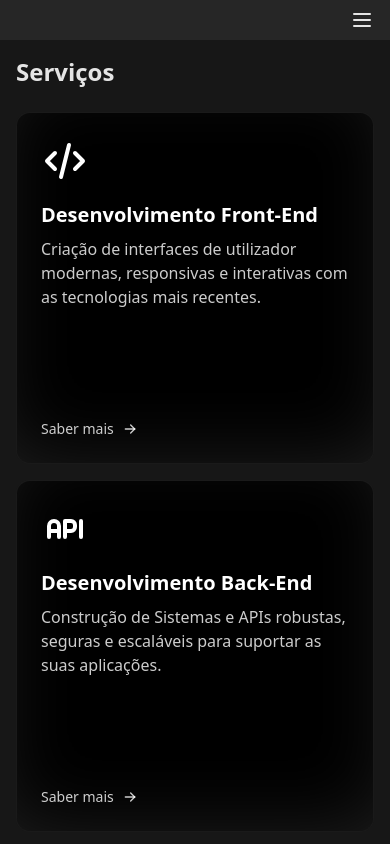
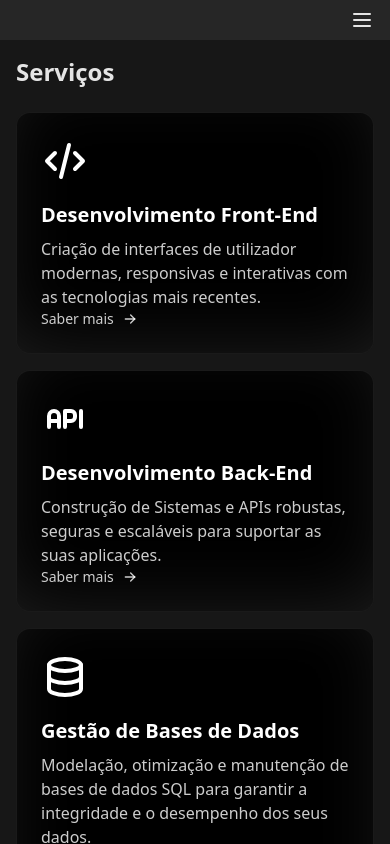
Before and after one commit to GuilhermeAssisF/Portfolio-GuilhermeAssis, a Next.js app: page /servicos in a window 390 px wide. Built offline with nearby package versions, Linux system fonts and the light colour scheme.

Commit message:
att responsividade servicos e contato

```diff
--- a/src/app/(portfolio)/contato/page.tsx
+++ b/src/app/(portfolio)/contato/page.tsx
@@ -1,3 +1,4 @@
+// src/app/(portfolio)/contato/page.tsx
 "use client";
 import React from "react";
 import { BentoCard, BentoGrid } from "@/components/ui/bento-grid";
@@ -9,6 +10,7 @@ import {
 } from "@tabler/icons-react";
 import { cn } from "@/lib/utils";
 
+// Nenhuma alteração necessária aqui
 const contacts = [
   {
     icon: <IconMail className="h-12 w-12" />,
@@ -50,13 +52,15 @@ const contacts = [
 
 export default function ContatoPage() {
   return (
-    <div className="flex flex-1 flex-col p-4 md:p-10 h-full overflow-y-auto">
+    // Container principal modificado para não permitir rolagem interna
+    <div className="flex flex-1 flex-col p-4 md:p-10 h-full overflow-hidden">
       <div className="flex justify-between items-center mb-6 flex-shrink-0">
         <h1 className="text-2xl font-bold text-neutral-800 dark:text-neutral-200">
           Contato
         </h1>
       </div>
-      <BentoGrid>
+      {/* BentoGrid agora preenche o espaço e define 2 linhas para telas grandes */}
+      <BentoGrid className="flex-1 grid-cols-3 grid-rows-2 gap-4">
         {contacts.map((contact, index) => (
           <BentoCard key={index} className={cn(contact.className, contact.background)}>
              <a
--- a/src/app/(portfolio)/servicos/page.tsx
+++ b/src/app/(portfolio)/servicos/page.tsx
@@ -1,3 +1,4 @@
+// src/app/(portfolio)/servicos/page.tsx
 "use client";
 import React from "react";
 import { BentoCard, BentoGrid } from "@/components/ui/bento-grid";
@@ -12,7 +13,7 @@ import { cn } from "@/lib/utils";
 import Link from "next/link";
 
 const services = [
-  {
+    {
     icon: <IconCode className="h-12 w-12" />,
     title: "Desenvolvimento Front-End",
     description: "Criação de interfaces de utilizador modernas, responsivas e interativas com as tecnologias mais recentes.",
@@ -44,13 +45,15 @@ const services = [
 
 export default function ServicosPage() {
   return (
-    <div className="flex flex-1 flex-col p-4 md:p-10 h-full overflow-y-auto">
+    // Container principal ajustado para preencher a tela
+    <div className="flex flex-1 flex-col p-4 md:p-10 h-full overflow-hidden">
       <div className="flex justify-between items-center mb-6 flex-shrink-0">
         <h1 className="text-2xl font-bold text-neutral-800 dark:text-neutral-200">
           Serviços
         </h1>
       </div>
-      <BentoGrid>
+      {/* BentoGrid ajustada para ocupar o espaço restante com 2 linhas */}
+      <BentoGrid className="flex-1 grid-cols-3 grid-rows-2 gap-4">
         {services.map((service, index) => (
           <BentoCard key={index} className={cn(service.className, service.background)}>
             <div className="flex flex-col justify-between h-full p-6 group cursor-emoji">
```
